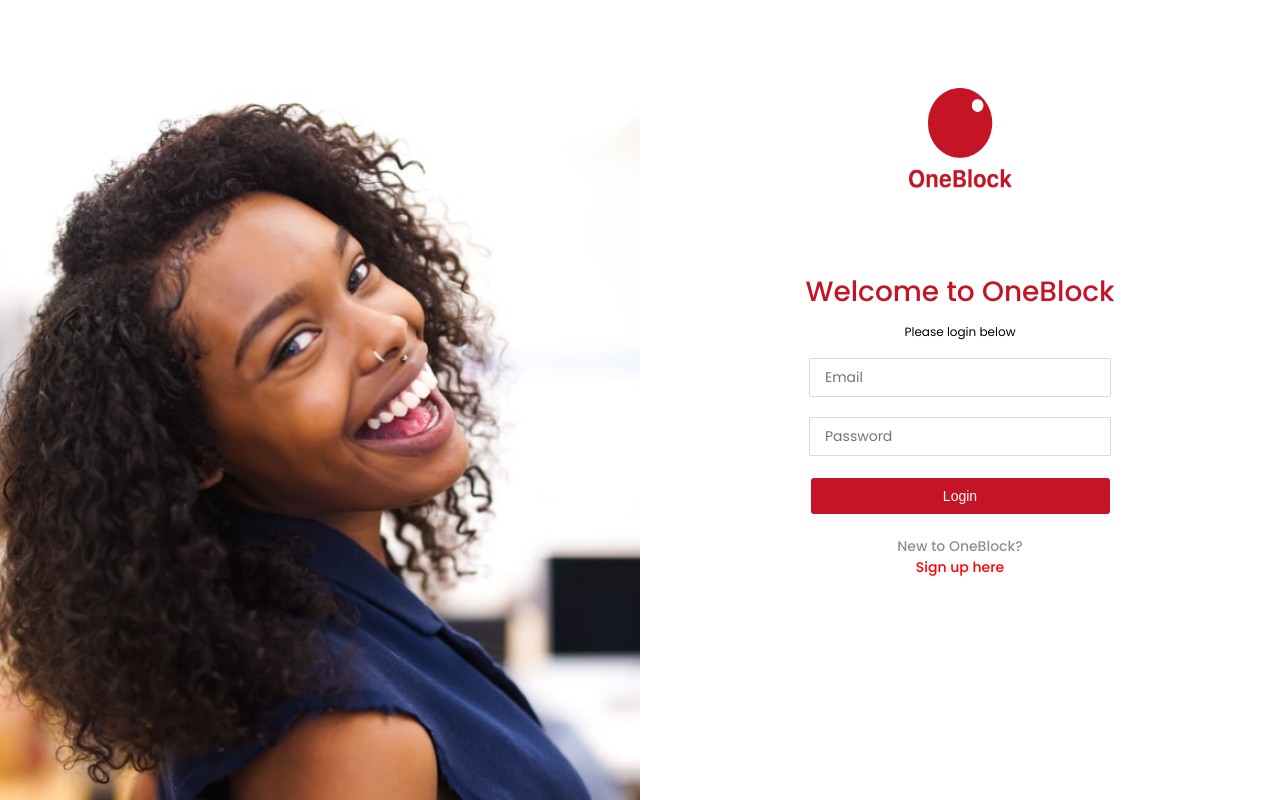
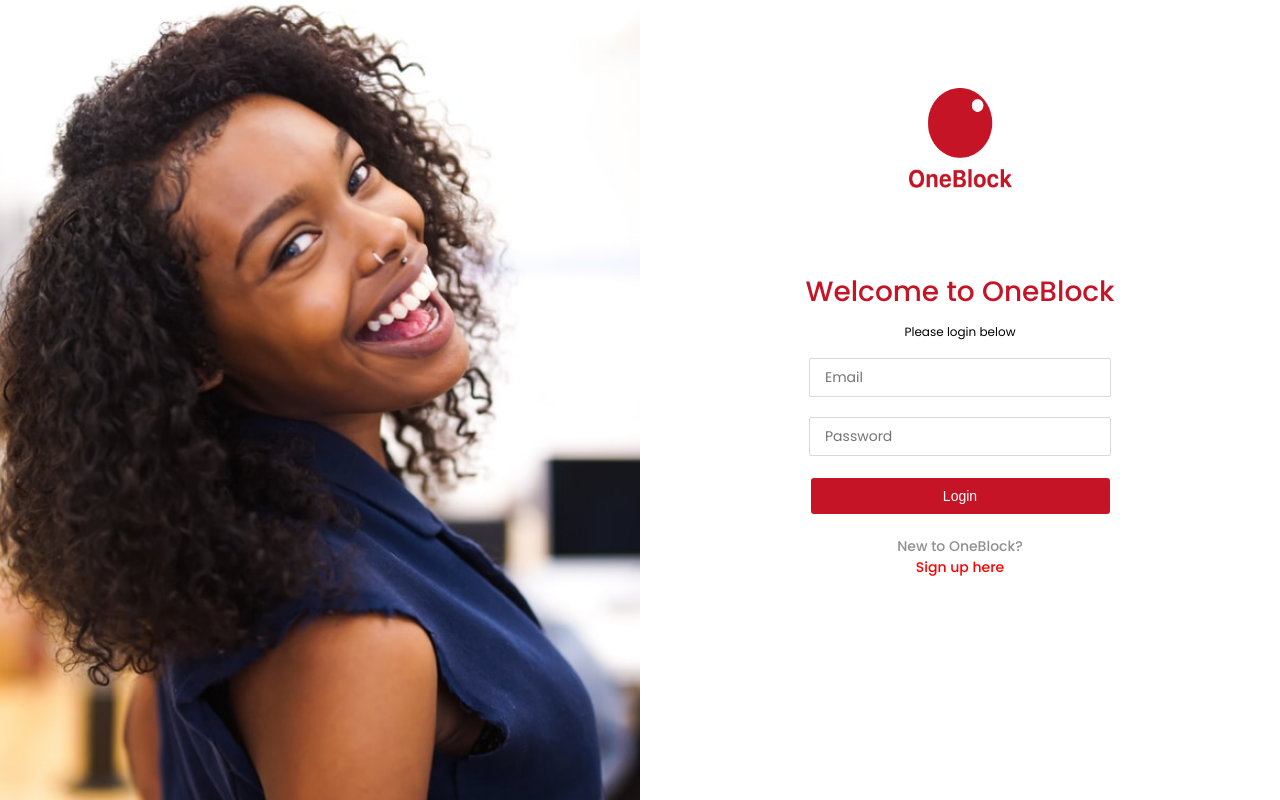
Before and after one commit to codetobank-team/ether-react-client, a React (Create React App) app in the folder codetobank/: page /login in a window 1280 px wide. Shown: the top 800 px of the page. Built offline with nearby package versions, Linux system fonts and the light colour scheme.

Commit message:
few changes made

```diff
--- a/codetobank/src/App.css
+++ b/codetobank/src/App.css
@@ -60,7 +60,7 @@
 
 .reg-img {
   width: 100%;
-  /* height: 100vh; */
+  height: 100vh;
   object-fit: cover;
 }
 
--- a/codetobank/src/Components/CardComponent.js
+++ b/codetobank/src/Components/CardComponent.js
@@ -14,4 +14,4 @@ const Card = (props) => {
     )
 }
 
-export default Card
+export default Card;
--- a/codetobank/src/Components/ReceiveModal.js
+++ b/codetobank/src/Components/ReceiveModal.js
@@ -24,7 +24,7 @@ function ReceiveModal(props) {
                     <P3> <i class="fa fa-clone" aria-hidden="true"></i> Copy </P3>
                 </section>
 
-                <DIv>Go Back</DIv>
+                <DIv >Cancel</DIv>
 
 
             </div>
```
Also changed, not shown: 1 other file (tests, documents, lock files or other folders).
